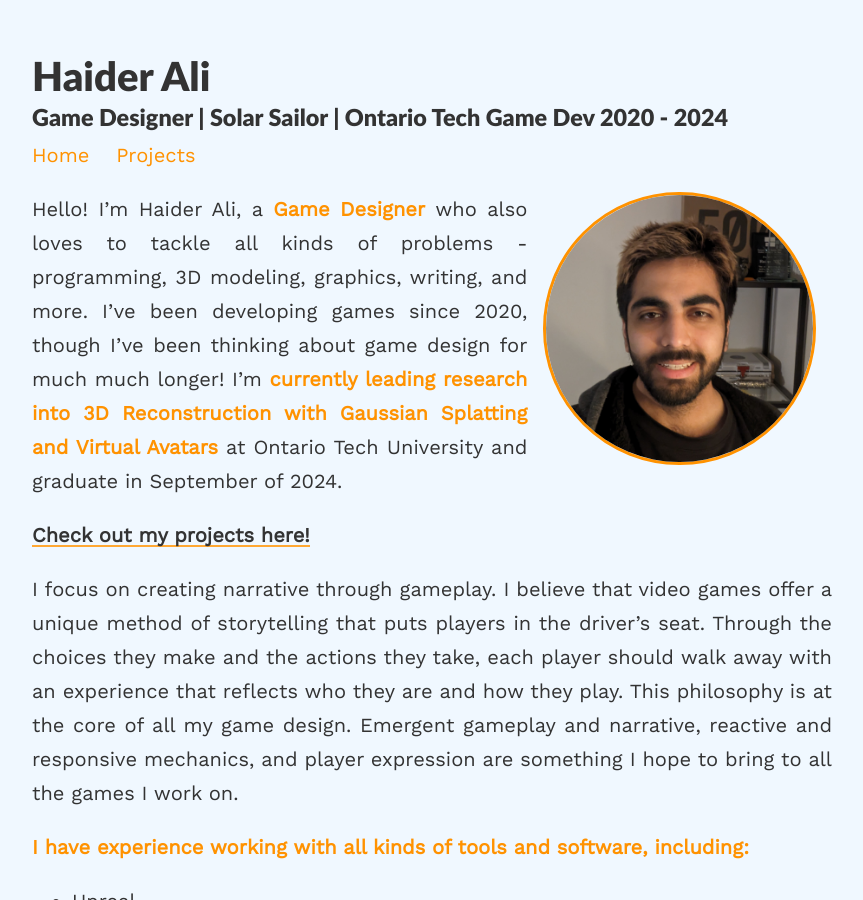
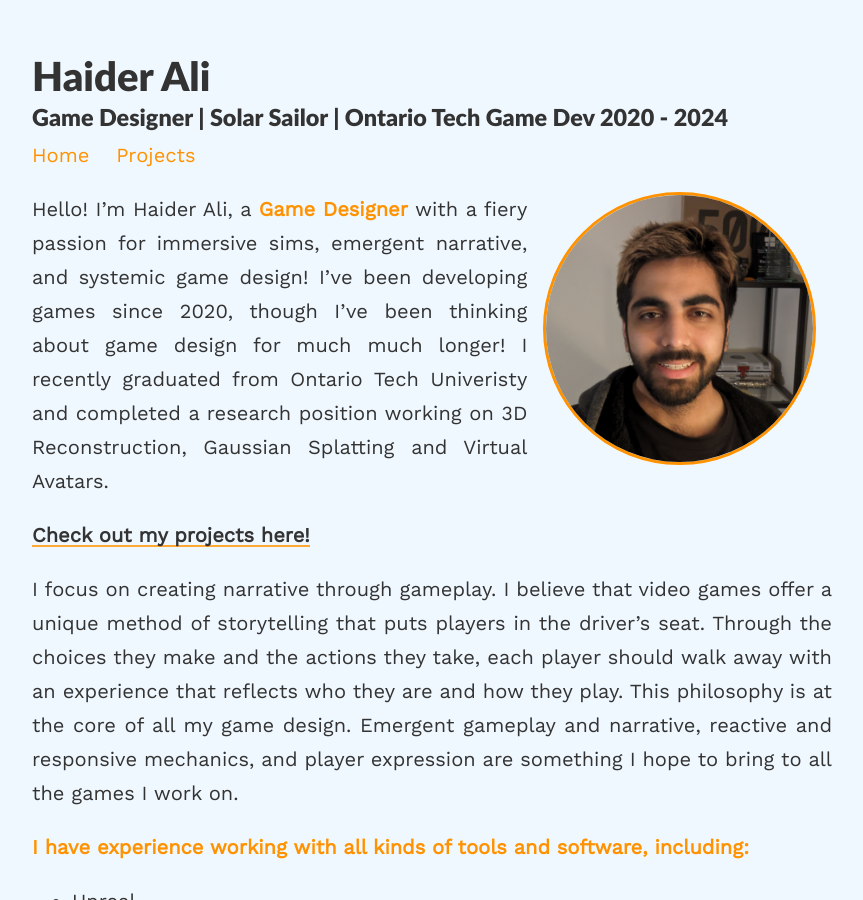
Before and after one commit to sinbadthepoet/sinbadthepoet.github.io, a Jekyll site: the page built from index.md, in a window 1280 px wide and 900 px high. Shown: the whole window, without its empty margins (208-1071 px from the left). Built offline with Jekyll 4.4.1, drawn with Linux system fonts in a browser that asks for light colours; nearby versions of some CDN libraries.

Commit message:
Fixed the main page lol

```diff
--- a/index.md
+++ b/index.md
@@ -7,7 +7,8 @@ profile:
 published: true
 ---
 
-Hello! I'm Haider Ali, a **Game Designer** who also loves to tackle all kinds of problems - programming, 3D modeling, graphics, writing, and more. I've been developing games since 2020, though I've been thinking about game design for much much longer! I'm **currently leading research into 3D Reconstruction with Gaussian Splatting and Virtual Avatars** at Ontario Tech University and graduate in September of 2024.
+Hello! I'm Haider Ali, a **Game Designer** with a fiery passion for immersive sims, emergent narrative, and systemic game design! I've been developing games since 2020, though I've been thinking about game design for much much longer! I recently graduated from Ontario Tech Univeristy and completed a research position working on 3D Reconstruction, Gaussian Splatting and Virtual Avatars.
+
 
 **[Check out my projects here!](https://sinbadthepoet.github.io/projects/)**
 
```
